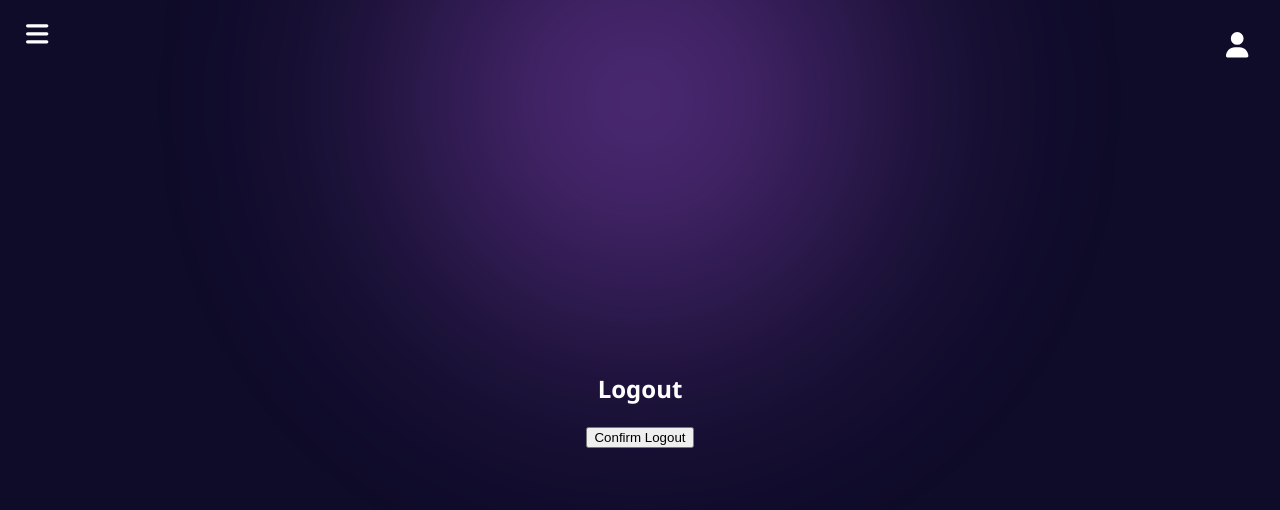
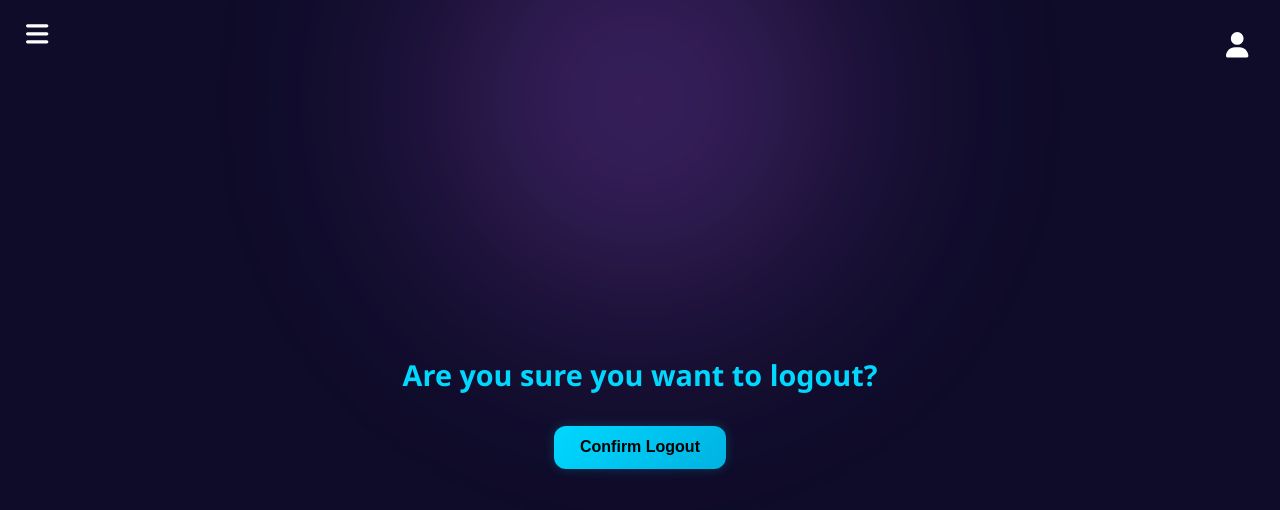
Before and after one commit to rajdipsaha-IIT-KGP/DSAENGINE, a React (Vite) app in the folder frontend/: page /logout in a window 1280 px wide. Shown: the top 510 px of the page. Built offline with nearby package versions, Linux system fonts and the light colour scheme.

Commit message:
update for logout and signin page

```diff
--- a/frontend/package.json
+++ b/frontend/package.json
@@ -14,6 +14,7 @@
     "@fortawesome/free-brands-svg-icons": "^6.7.2",
     "@fortawesome/free-solid-svg-icons": "^6.7.2",
     "@fortawesome/react-fontawesome": "^0.2.2",
+    "firebase": "^11.9.1",
     "react": "^19.1.0",
     "react-dom": "^19.1.0",
     "react-router-dom": "^7.6.2",
--- /dev/null
+++ b/frontend/src/Pages/Logout.css
@@ -0,0 +1,35 @@
+.logout-container {
+  display: flex;
+  flex-direction: column;
+  align-items: center;
+  justify-content: center;
+  min-height: 80vh;
+  padding: 2rem;
+  color: white;
+}
+
+.logout-title {
+  font-size: 1.8rem;
+  color: #00d8ff;
+  margin-bottom: 2rem;
+  text-align: center;
+}
+
+.logout-button {
+  padding: 0.8rem 1.6rem;
+  font-size: 1rem;
+  font-weight: bold;
+  background: linear-gradient(135deg, #00d8ff, #00b2e2);
+  color: black;
+  border: none;
+  border-radius: 12px;
+  cursor: pointer;
+  transition: all 0.3s ease;
+  box-shadow: 0 0 12px rgba(0, 216, 255, 0.2);
+}
+
+.logout-button:hover {
+  background: #00d8ff;
+  transform: translateY(-3px);
+  box-shadow: 0 0 20px #00d8ff;
+}
--- a/frontend/src/Pages/Logout.jsx
+++ b/frontend/src/Pages/Logout.jsx
@@ -1,18 +1,30 @@
+import './Logout.css';
+import { ToastContainer, toast } from 'react-toastify';
 function Logout() {
-    // This component handles the logout functionality
-    // It can be expanded to include API calls or state management as needed
+  const handleLogout = () => {
+   if(!check())
+    return
+   toast.success("You have successfully logged out 🎉");
+    localStorage.removeItem('token');
+    localStorage.removeItem('user');
 
-    const handleLogout = () => {
-        // Logic for logging out the user, e.g., clearing tokens, redirecting, etc.
-        console.log("User logged out");
-        // Redirect to home or login page if necessary
-    };
+  };
+function  check() {
+    if (!localStorage.getItem('token')) {
+      toast.error("You are not logged in");
+      return false;
+    }
+    else return true;
+  }
+  return (
 
-    return (
-        <div className="logout-container">
-        <h2>Logout</h2>
-        <button onClick={handleLogout}>Confirm Logout</button>
-        </div>
-    );
+    <div className="logout-container">
+      <h2 className="logout-title">Are you sure you want to logout?</h2>
+
+      <button className="logout-button" onClick={handleLogout}>Confirm Logout</button>
+      <ToastContainer position="top-center" />
+    </div>
+  );
 }
+
 export default Logout;
--- a/frontend/src/Pages/Signin.jsx
+++ b/frontend/src/Pages/Signin.jsx
@@ -1,6 +1,36 @@
+import { ToastContainer, toast } from 'react-toastify';
+import React, { useState } from "react";
 import './Signup.css';
-function Signin(){
+import axios from 'axios'
+ function Signin(){
+  async function handleSignin(e) {
+    e.preventDefault();
+    try{
+      const response = await axios.post('http://localhost:3000/signin', {
+      username,
+      email,
+      password,})
+      if(response.data.message === "User signed in successfully") {
+        toast.success("User signed in successfully 🎉");
+        localStorage.setItem('token', response.data.token);
+        localStorage.setItem('user', JSON.stringify(response.data.user));
+        setUsername('');
+        setEmail('');
+        setPassword('');
 
+      }
+      else {
+        toast.error("Error signing in");
+      }
+  }
+    catch (error) {
+      console.error("Error during signin:", error);
+      toast.error("An error occurred during signin");
+    }
+}
+    const [username, setUsername] = useState('');
+    const [email, setEmail] = useState('');
+    const [password, setPassword] = useState('');
          return (
     <div className="signup-container">
       <form className="signup-form">
@@ -8,21 +38,31 @@ function Signin(){
 
         <div className="form-group">
           <label htmlFor="username">Username:</label>
-          <input type="text" id="username" name="username" required />
+          <input type="text" id="username" name="username" required value={username}
+          onChange={(e)=>{
+            setUsername(e.target.value);
+          }}/>
         </div>
 
         <div className="form-group">
           <label htmlFor="email">Email:</label>
-          <input type="email" id="email" name="email" required />
+          <input type="email" id="email" name="email" required value={email}
+          onChange={(e)=>{
+            setEmail(e.target.value);
+          }} />
         </div>
 
         <div className="form-group">
           <label htmlFor="password">Password:</label>
-          <input type="password" id="password" name="password" required />
+          <input type="password" id="password" name="password" value = {password}required
+          onChange={(e)=>{
+            setPassword(e.target.value);
+          }} />
         </div>
 
-        <button type="submit">Sign In</button>
+        <button type="submit"onClick={handleSignin}>Sign In</button>
       </form>
+      <ToastContainer position="top-center" />
     </div>)
 }
 export default Signin;
--- a/frontend/src/Pages/Signup.jsx
+++ b/frontend/src/Pages/Signup.jsx
@@ -1,12 +1,12 @@
 import './Signup.css';
 import React, { useState } from "react";
-import { FontAwesomeIcon } from '@fortawesome/react-fontawesome';
-import { faGoogle } from '@fortawesome/free-brands-svg-icons';
 import axios from 'axios';
 import { ToastContainer, toast } from 'react-toastify';
-import 'react-toastify/dist/ReactToastify.css'; // make sure this is imported!
+import {useNavigate} from 'react-router-dom';
+import 'react-toastify/dist/ReactToastify.css';
 
 function Signup() {
+  const navigate = useNavigate();
   const [username, setUsername] = useState('');
   const [email, setEmail] = useState('');
   const [password, setPassword] = useState('');
@@ -14,7 +14,6 @@ function Signup() {
   async function handleSignUp(e) {
     e.preventDefault();
 
-  // Basic validation
     if (!username || !email || !password) {
       toast.error("All fields are required");
       return;
@@ -27,23 +26,21 @@ function Signup() {
 
     try {
       const response = await axios.post('http://localhost:3000/signup', {
-      username: username,
-      email: email,
-      password: password,
+        username,
+        email,
+        password,
       });
 
       if (response.data.message === "User created successfully") {
         toast.success("User created successfully 🎉");
 
-
         localStorage.setItem('token', response.data.token);
-
-
         localStorage.setItem('user', JSON.stringify(response.data.user));
 
         setUsername('');
         setEmail('');
         setPassword('');
+
       } else {
         toast.error("Error creating user");
       }
@@ -95,20 +92,8 @@ function Signup() {
         </div>
 
         <button type="submit">Sign Up</button>
-
-        {/* Divider */}
-        <div className="divider">
-          <span>OR</span>
-        </div>
-
-        {/* Google Button */}
-        <button type="button" className="google-btn">
-          <FontAwesomeIcon icon={faGoogle} className="google-icon" />
-          Sign up with Google
-        </button>
       </form>
 
-      {/* Toast notifications */}
       <ToastContainer position="top-center" />
     </div>
   );
```
Also changed, not shown: frontend/src/firebase.js (added, +23 -0 lines), 2 other files (tests, documents, lock files or other folders). Lines whose indentation alone changed are shown as unchanged.
